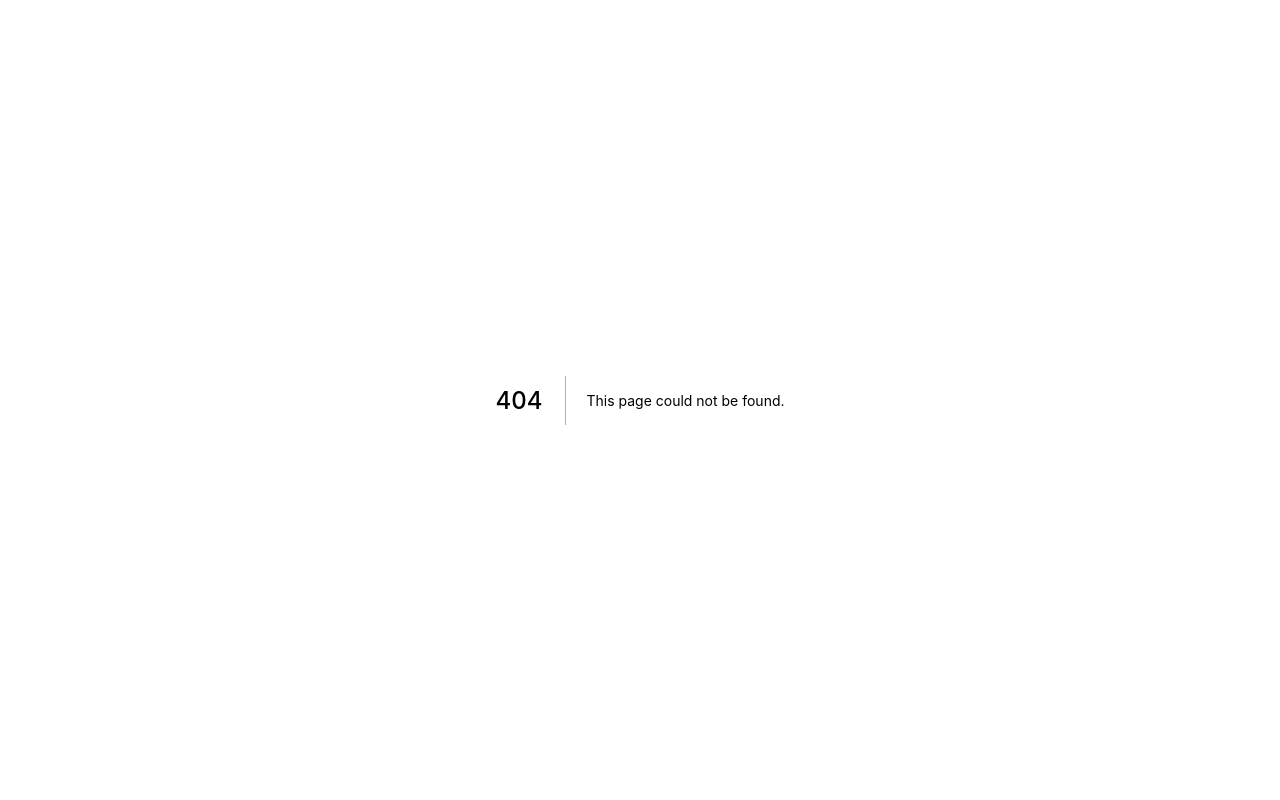
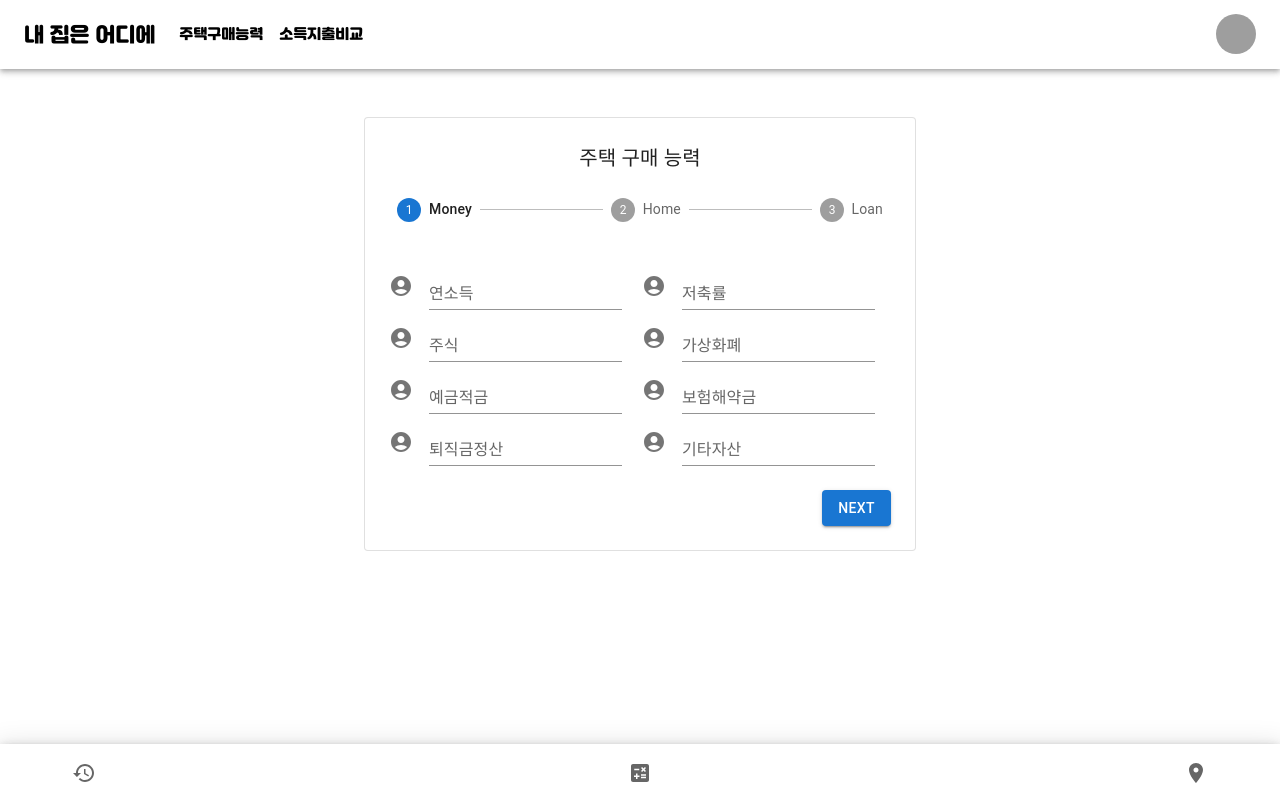
Before and after one commit to jonghae5/nextjs-myhome, a Next.js app: page /ability in a window 1280 px wide. Before the commit this address had no page. Built offline with nearby package versions, Linux system fonts and the light colour scheme; grey boxes are pictures that could not be loaded; a web font is replaced by a local one.

Commit message:
Compare, Ability, Router v2

```diff
--- /dev/null
+++ b/components/AbilityFormContent.js
@@ -0,0 +1,27 @@
+import React, { useEffect } from 'react';
+import { Box, Paper, Typography, TextField } from '@mui/material';
+import AccountCircle from '@mui/icons-material/AccountCircle';
+import useInput from '../hooks/useInput';
+const AbilityFormContent = ({ content, id = `ability-${content}` }) => {
+  const [contents, OnChangeContents] = useInput('');
+
+  //   useEffect(() => {
+  //     console.log(contents);
+  //   }, [contents]);
+  return (
+    <Box display='flex' alignItems='center' justifyContent='center'>
+      <AccountCircle sx={{ color: 'action.active', mr: 2, my: 1 }} />
+      <TextField
+        sx={{ mr: 2 }}
+        id={`input-${content}`}
+        fullWidth
+        label={content}
+        variant='standard'
+        value={contents}
+        onChange={OnChangeContents}
+      />
+    </Box>
+  );
+};
+
+export default AbilityFormContent;
--- /dev/null
+++ b/components/AbilityFormHome.js
@@ -0,0 +1,17 @@
+import React from 'react';
+import AbilityFormContent from './AbilityFormContent';
+import { Grid } from '@mui/material';
+const AbilityFormHome = () => {
+  const home = ['전월세보증금', '주택매매시세'];
+  return (
+    <Grid container spacing={0.5}>
+      {home.map(home => (
+        <Grid item xs={12} sm={6} key={`grid-${home}`}>
+          <AbilityFormContent content={home} id='' key={home} />
+        </Grid>
+      ))}
+    </Grid>
+  );
+};
+
+export default AbilityFormHome;
--- /dev/null
+++ b/components/AbilityFormLoan.js
@@ -0,0 +1,25 @@
+import React from 'react';
+import AbilityFormContent from './AbilityFormContent';
+import { Grid } from '@mui/material';
+const AbilityFormLoan = () => {
+  const loan = [
+    '전월보증대출',
+    '주택담보대출',
+    '임차인보증금',
+    '신용대출',
+    '사업자/회사복지대출',
+    '학자금대출',
+    '기타대출',
+  ];
+  return (
+    <Grid container spacing={0.5}>
+      {loan.map(loan => (
+        <Grid item xs={12} sm={6} key={`grid-${loan}`}>
+          <AbilityFormContent content={loan} id='' key={loan} />
+        </Grid>
+      ))}
+    </Grid>
+  );
+};
+
+export default AbilityFormLoan;
--- /dev/null
+++ b/components/AbilityFormMoney.js
@@ -0,0 +1,26 @@
+import React from 'react';
+import AbilityFormContent from './AbilityFormContent';
+import { Grid } from '@mui/material';
+const AbilityFormMoney = () => {
+  const money = [
+    '연소득',
+    '저축률',
+    '주식',
+    '가상화폐',
+    '예금적금',
+    '보험해약금',
+    '퇴직금정산',
+    '기타자산',
+  ];
+  return (
+    <Grid container spacing={0.5}>
+      {money.map(money => (
+        <Grid item xs={12} sm={6} key={`grid-${money}`}>
+          <AbilityFormContent content={money} id='' key={money} />
+        </Grid>
+      ))}
+    </Grid>
+  );
+};
+
+export default AbilityFormMoney;
--- /dev/null
+++ b/components/CheckoutForm.js
@@ -0,0 +1,89 @@
+import React, { useCallback, useState, useEffect } from 'react';
+import {
+  Paper,
+  Container,
+  Typography,
+  Step,
+  StepLabel,
+  Stepper,
+  Box,
+  Button,
+  Fab,
+} from '@mui/material';
+import KeyboardArrowUpIcon from '@mui/icons-material/KeyboardArrowUp';
+import ScrollTop from '../components/ScrollTop';
+
+const CheckoutForm = ({ title, steps, getStepContent }) => {
+  const [activeStep, setActiveStep] = useState(0);
+  const handleNext = useCallback(() => {
+    setActiveStep(prev => prev + 1);
+  });
+  const handleBack = useCallback(() => {
+    setActiveStep(prev => prev - 1);
+  });
+  let win;
+  useEffect(() => {
+    win = typeof window !== 'undefined' ? window : undefined;
+  }, []);
+  return (
+    <Container component='main' maxWidth='sm' sx={{ mb: 4 }}>
+      <Paper
+        variant='outlined'
+        sx={{ my: { xs: 3, md: 6 }, p: { xs: 2, md: 3 } }}
+      >
+        <Typography
+          component='h1'
+          variant='h6'
+          align='center'
+          id='back-to-top-anchor'
+        >
+          {title}
+        </Typography>
+        <Stepper activeStep={activeStep} sx={{ pt: 3, pb: 5 }}>
+          {steps.map(label => (
+            <Step key={label}>
+              <StepLabel>{label}</StepLabel>
+            </Step>
+          ))}
+        </Stepper>
+
+        <>
+          {activeStep === steps.length ? (
+            <Typography variant='h5' gutterBottom>
+              로딩 중입니다.
+            </Typography>
+          ) : (
+            <>
+              {getStepContent(activeStep)}
+              <Box
+                sx={{ display: 'flex' }}
+                justifyContent={activeStep === 0 ? 'flex-end' : 'space-between'}
+              >
+                {activeStep !== 0 && (
+                  <Button onClick={handleBack} sx={{ mt: 3, ml: 1 }}>
+                    Back
+                  </Button>
+                )}
+
+                <Button
+                  variant='contained'
+                  onClick={handleNext}
+                  sx={{ mt: 3, ml: 1 }}
+                >
+                  {activeStep === steps.length - 1 ? '완료' : 'Next'}
+                </Button>
+              </Box>
+              <ScrollTop window={win}>
+                <Fab size='small' aria-label='scroll back to top'>
+                  <KeyboardArrowUpIcon />
+                </Fab>
+              </ScrollTop>
+            </>
+          )}
+        </>
+      </Paper>
+    </Container>
+  );
+};
+
+export default CheckoutForm;
--- /dev/null
+++ b/pages/ability.js
@@ -0,0 +1,34 @@
+import React, { useCallback, useState, useEffect } from 'react';
+import AppLayout from '../components/AppLayout';
+
+import AbilityFormMoney from '../components/AbilityFormMoney';
+import AbilityFormHome from '../components/AbilityFormHome';
+import AbilityFormLoan from '../components/AbilityFormLoan';
+
+import CheckoutForm from '../components/CheckoutForm';
+function getStepContent(step) {
+  switch (step) {
+    case 0:
+      return <AbilityFormMoney />;
+    case 1:
+      return <AbilityFormHome />;
+    case 2:
+      return <AbilityFormLoan />;
+  }
+}
+
+const Ability = () => {
+  const steps = ['Money', 'Home', 'Loan'];
+
+  return (
+    <AppLayout>
+      <CheckoutForm
+        title={`주택 구매 능력`}
+        steps={steps}
+        getStepContent={getStepContent}
+      />
+    </AppLayout>
+  );
+};
+
+export default Ability;
```
Also changed, not shown: components/CompareFormContent.js (added, +20 -0 lines), components/CompareFormFirst.js (added, +17 -0 lines), components/CompareFormSecond.js (added, +17 -0 lines), components/CompareFormThird.js (added, +17 -0 lines), pages/compare.js (added, +34 -0 lines), 1 other file (tests, documents, lock files or other folders).
